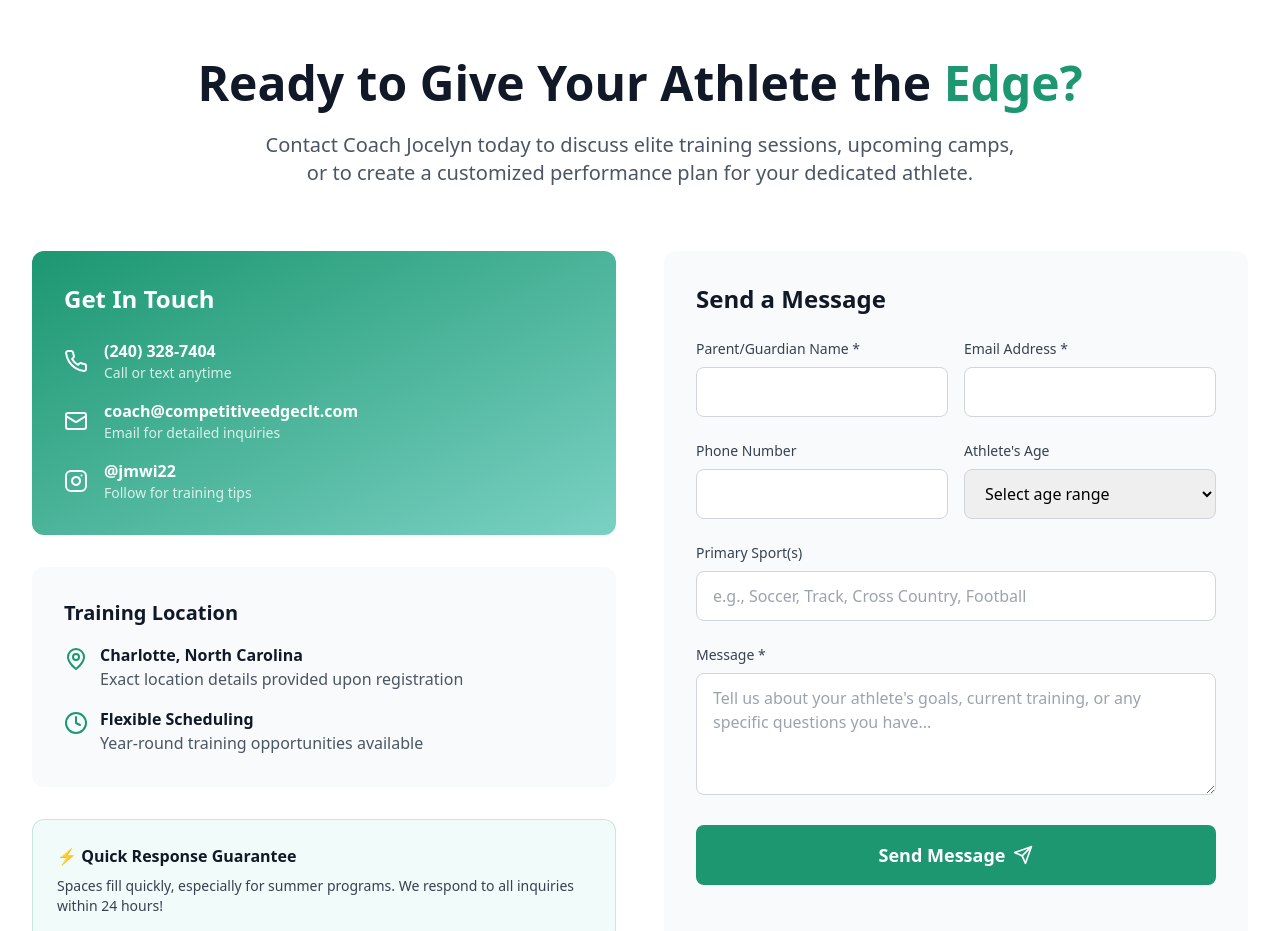
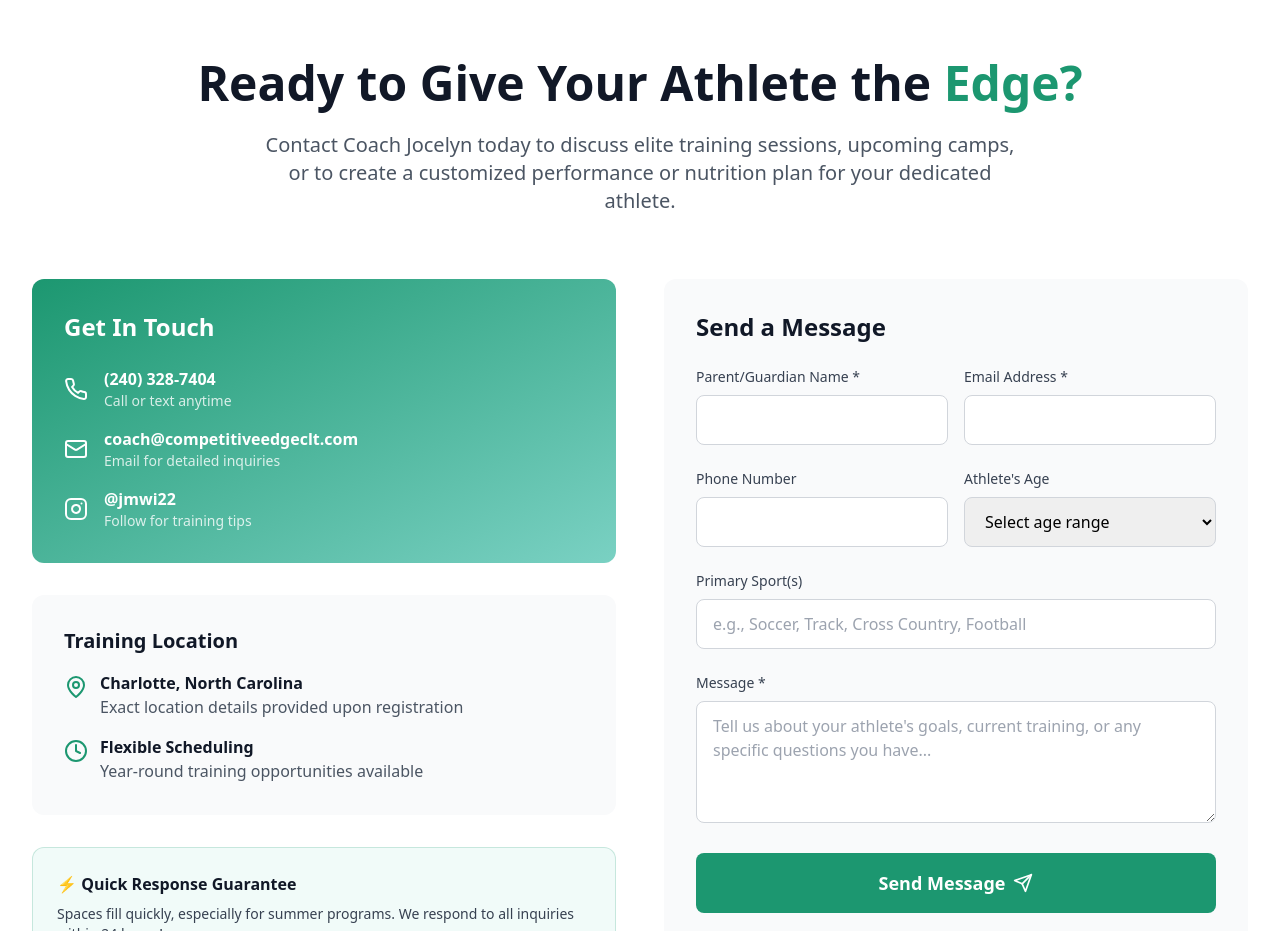
Before and after one commit to competitiveedgeclt/website-main, a React (Vite) app: page / in a window 1280 px wide. Shown: the part 8140-9071 px from the top of the page. Built offline with nearby package versions, Linux system fonts and the light colour scheme.

Commit message:
Updated Contact.tsx

```diff
--- a/src/components/Contact.tsx
+++ b/src/components/Contact.tsx
@@ -34,7 +34,7 @@ const Contact = () => {
             Ready to Give Your Athlete the <span className="text-[#1C9770]">Edge?</span>
           </h2>
           <p className="text-xl text-gray-600 max-w-3xl mx-auto">
-            Contact Coach Jocelyn today to discuss elite training sessions, upcoming camps, or to create a customized performance plan for your dedicated athlete.
+            Contact Coach Jocelyn today to discuss elite training sessions, upcoming camps, or to create a customized performance or nutrition plan for your dedicated athlete.
           </p>
         </div>
 
```
